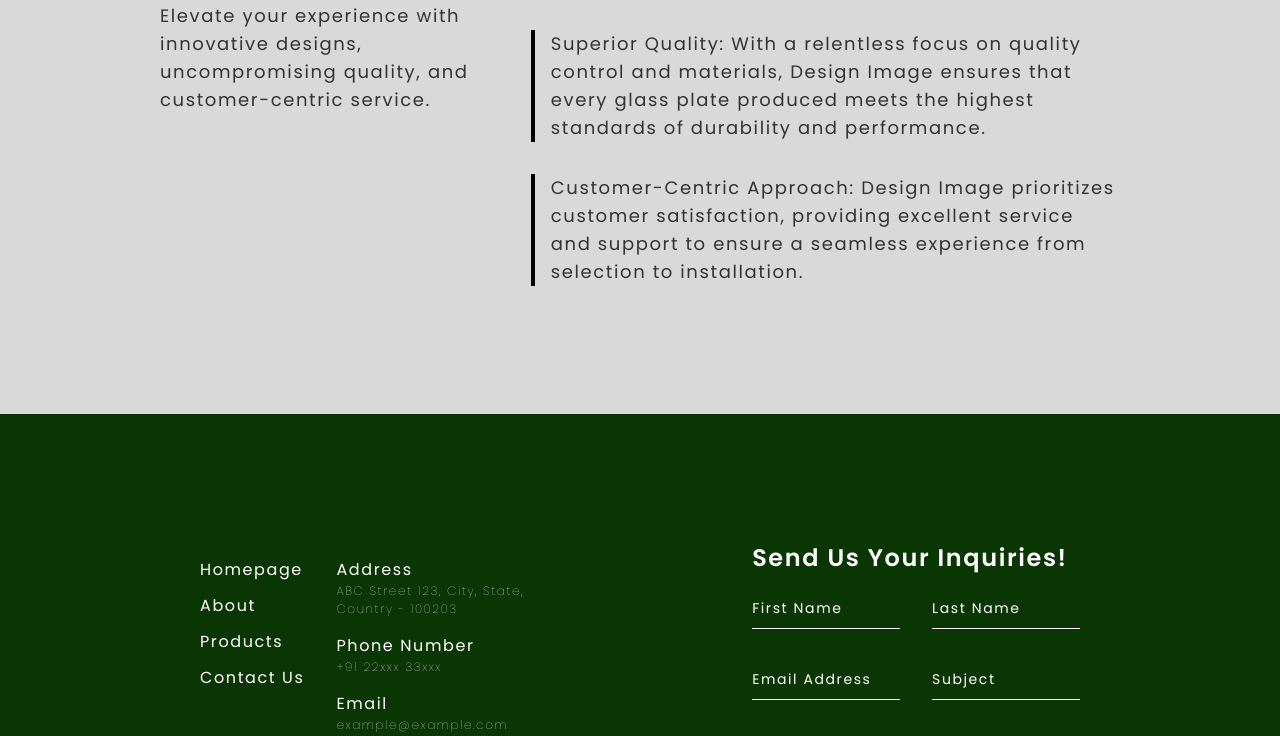
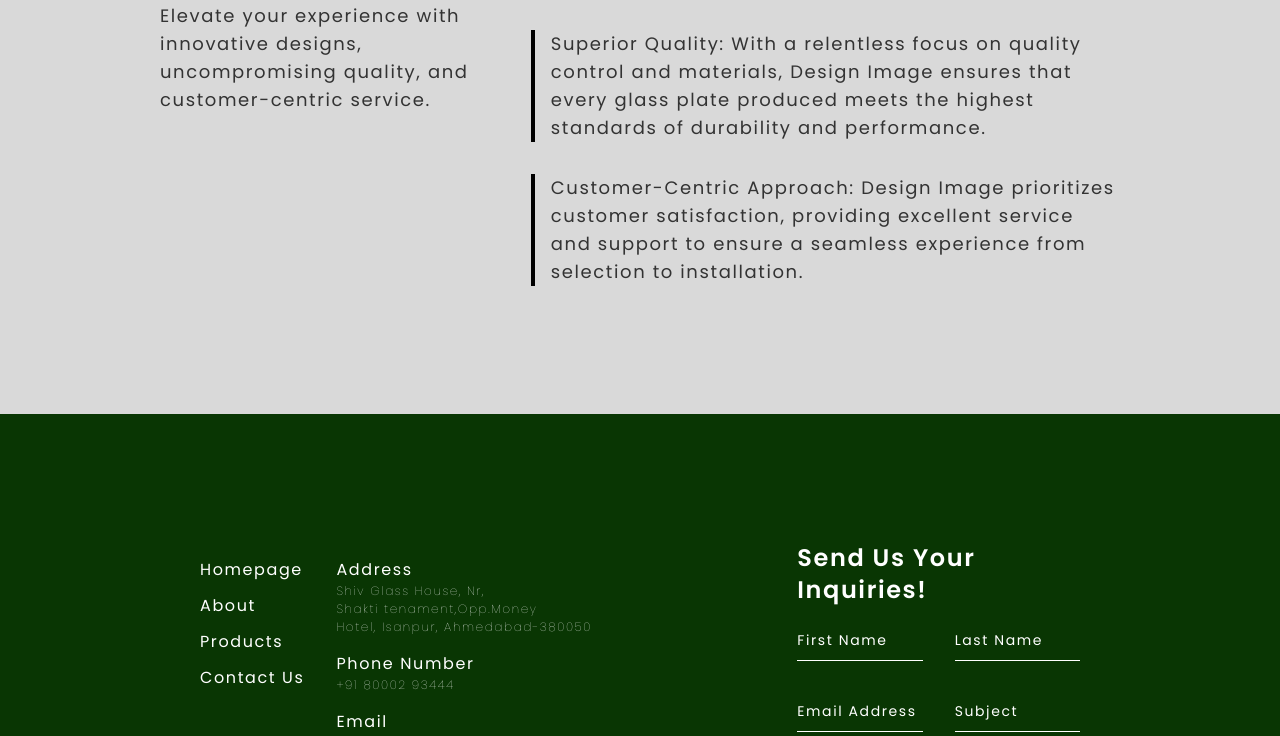
Before and after one commit to NakshatraAich/design_images, a React (Vite) app: page / in a window 1280 px wide. Shown: the part 2025-2761 px from the top of the page. Built offline with nearby package versions, Linux system fonts and the light colour scheme.

Commit message:
Content addition

```diff
--- a/src/Components/Hero.jsx
+++ b/src/Components/Hero.jsx
@@ -1,4 +1,5 @@
 import { switch_1 } from "../assets"
+import { NavLink } from "react-router-dom"
 
 const Hero = () => {
   return (
@@ -8,7 +9,7 @@ const Hero = () => {
                 <div className="text-4xl sm:text-6xl text-textColor font-semibold">Elevate with<br className="xl:block hidden"/>  Elegance</div>
                 <div className="text sm:text-lg text-altTextColor font-regular">Discover design excellence in every switch<br className="xl:block hidden"/> with Design Image's glass plates.</div>
             </div>
-            <button className="btn px-12 h-8 w-fit text-brandColor font-semibold border-0 bg-alertColor hover:bg-[#2e9d71] rounded-full">See Our Products</button>
+            <NavLink to="/Products"><button className="btn px-12 h-8 w-fit text-brandColor font-semibold border-0 bg-alertColor hover:bg-[#2e9d71] rounded-full">See Our Products</button></NavLink>
         </div>
         <div className="pr-4">
             <img src={switch_1} width={570}/>
--- a/src/Footer.jsx
+++ b/src/Footer.jsx
@@ -10,8 +10,8 @@ const Footer = () => {
   return (
     <div className="flex flex-col bg-brandColor ">
       <div className="bg-brandColor flex flex-col-reverse gap-16 lg:flex-row justify-between tracking-widest py-16 sm:py-32 px-[50px] sm:px-[90px] xl:px-[200px]">
-        <div className="flex flex-col-reverse">
-          <img src={logo_alt} width={300} className="self-center"/>
+        <div className="flex flex-col-reverse justify-start">
+          <img src={logo_alt} width={300} className="self-start"/>
           <div className="flex flex-row justify-center lg:py-4 py-12 gap-8">
             <ul className="text text-white font-medium flex flex-col gap-3">
               <li className="px-0 py-0"><NavLink to="/">Homepage</NavLink></li>
@@ -22,15 +22,15 @@ const Footer = () => {
             <ul className="text text-white font-medium flex flex-col gap-4">
               <li>
                 <li>Address</li>
-                <li className="text-[.75rem] font-thin">ABC Street 123, City, State,<br/> Country - 100203</li>
+                <li className="text-[.75rem] font-thin">Shiv Glass House, Nr,<br/> Shakti tenament,Opp.Money <br/>Hotel, Isanpur, Ahmedabad-380050</li>
               </li>
               <li>
                 <li>Phone Number</li>
-                <li className="text-[.75rem] font-thin">+91 22xxx 33xxx</li>
+                <li className="text-[.75rem] font-thin">+91 80002 93444</li>
               </li>
               <li>
                 <li>Email</li>
-                <li className="text-[.75rem] font-thin">example@example.com</li>
+                <li className="text-[.75rem] font-thin">info@design-image.in</li>
               </li>
               <li>
                 <li><div onClick={handleWhatsAppClick}>Whatsapp</div></li>
--- a/src/pages/Contact.jsx
+++ b/src/pages/Contact.jsx
@@ -1,6 +1,11 @@
 import { whatsapp, call, email } from "../assets"
 
 const Contact = () => {
+
+  const handleWhatsAppClick = () => {
+    window.open(`whatsapp://send?phone=${918000293444}`, '_blank');
+  };
+
   return (
     <div className="tracking-widest pt-12">
       <div className="px-[50px] sm:px-[90px] xl:px-[200px] flex flex-col gap-2 pb-12 pt-8 sm:pt-0 sm:pb-16">
@@ -14,7 +19,7 @@ const Contact = () => {
           </div>
           <div>
             <h1 className="shrink-0 font-semibold">Chat with us on Whatsapp!</h1>
-            <h2 className="text-[#9C9C9C] text-sm pt-2">Open Whatsapp </h2>
+            <h2 className="cursor-pointer text-[#9C9C9C] text-sm pt-2" onClick={handleWhatsAppClick}>Open Whatsapp</h2>
           </div>
         </div>
         <div className="shrink-0 flex flex-col justify-between w-[250px] h-[250px] sm:w-[300px] sm:h-[300px] border-2 border-[#D8D8D8] rounded-2xl p-6">
--- a/src/pages/Products.jsx
+++ b/src/pages/Products.jsx
@@ -7,7 +7,7 @@ import 'swiper/css';
 import 'swiper/css/pagination';
 import 'swiper/css/navigation';
 
-import { Autoplay, Pagination, Navigation } from 'swiper/modules';
+import { Autoplay} from 'swiper/modules';
 
 const Products = () => {
   const [activeTab, setActiveTab] = useState('Touch Switch/Switch Panels');
@@ -157,11 +157,9 @@ const Products = () => {
                 disableOnInteraction: false,
               }}
               loop={true}
-              pagination={{
-                clickable: true,
-              }}
+
               navigation={true}
-              modules={[Autoplay, Pagination, Navigation]}
+              modules={[Autoplay]}
               className="mySwiper"
             >
 
```
